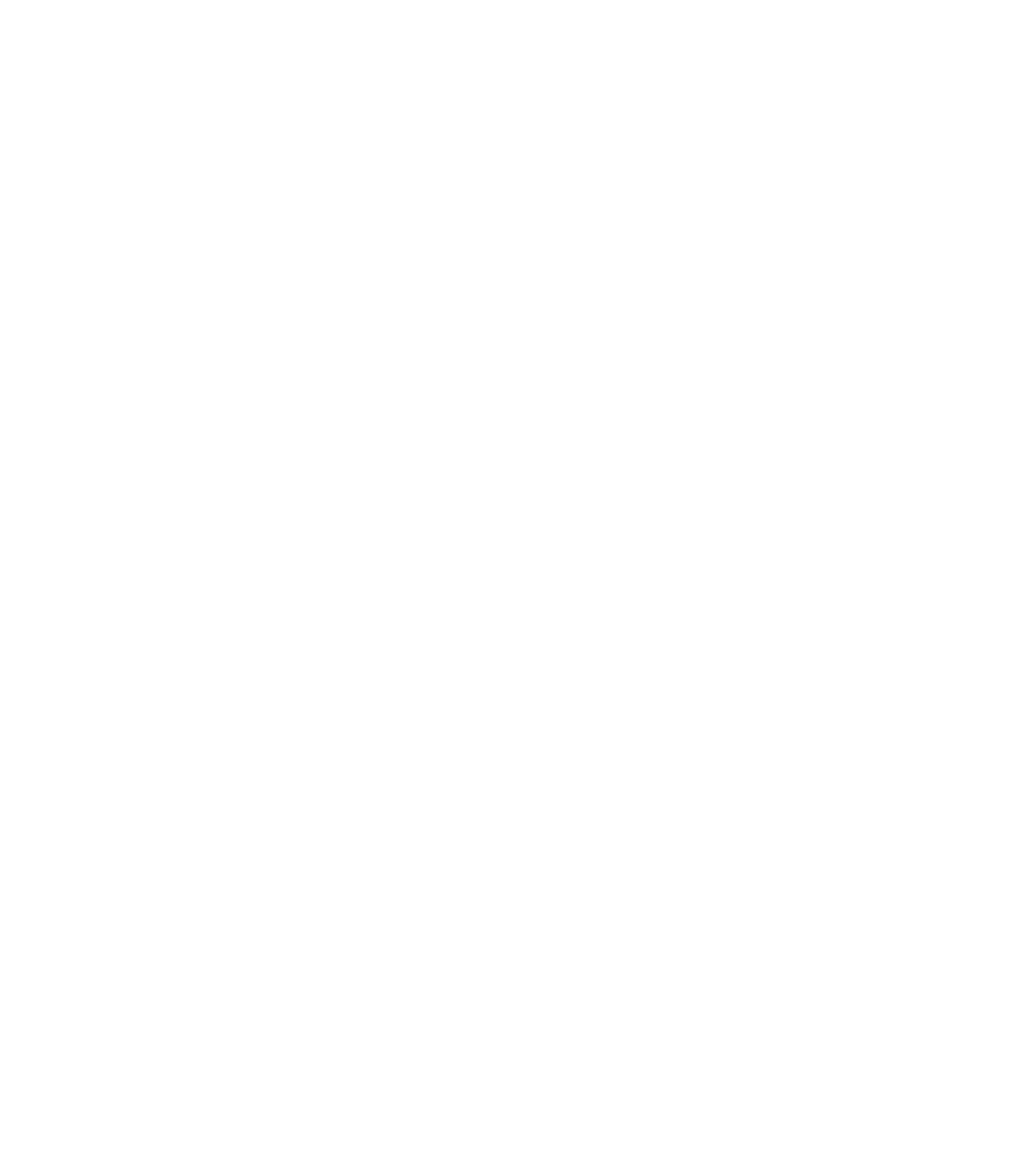
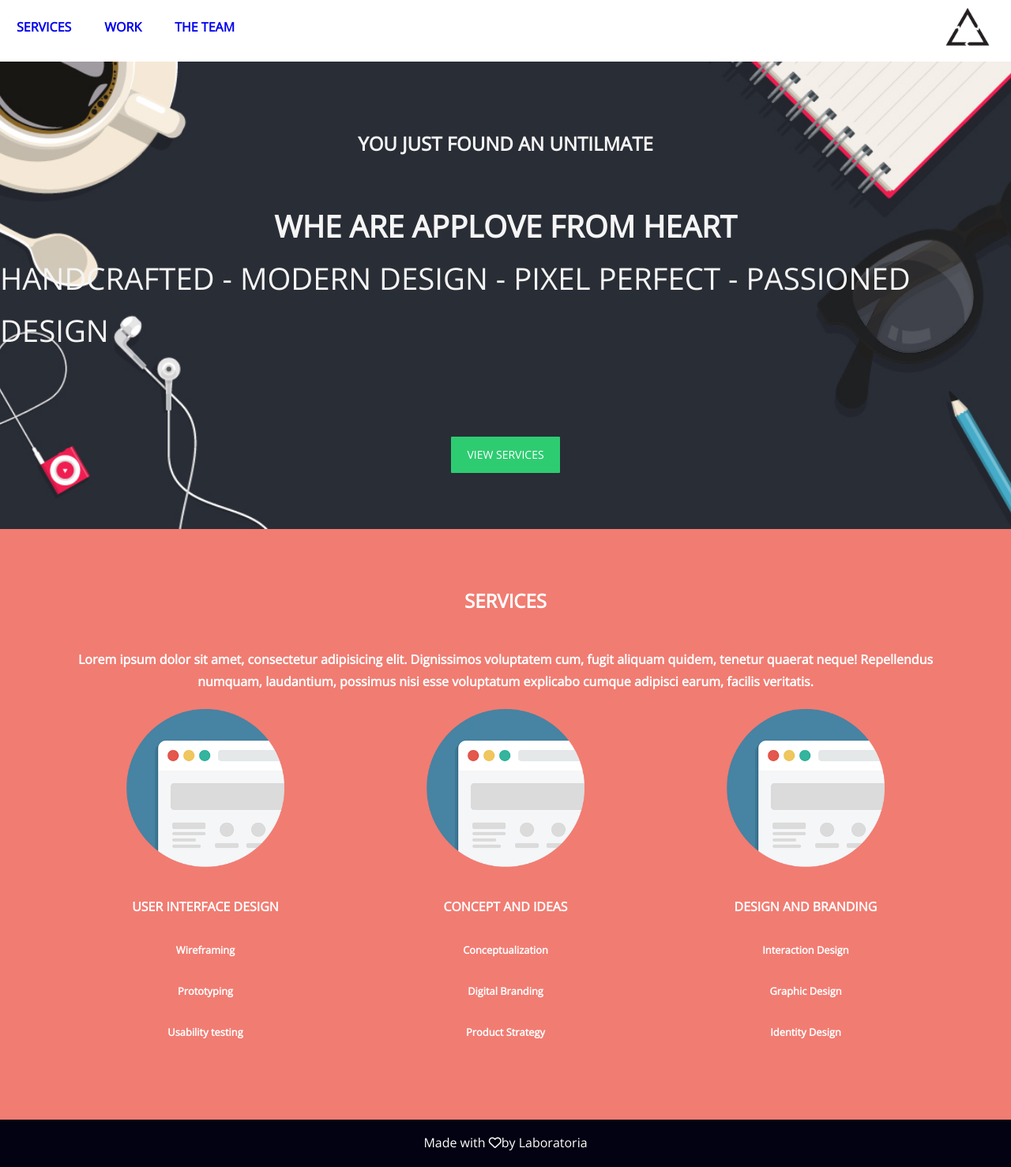
Before and after one commit to danrisc/app-love-flex, a plain HTML site: page index.html in a window 1280 px wide. Shown: the whole page at 79% size. Before the commit the page ends 800 px from the top, so only its background shows below. Drawn offline with nearby package versions, Linux system fonts and the light colour scheme.

Commit message:
ejercicio guiado flex

```diff
--- a/css/main.css
+++ b/css/main.css
@@ -4,4 +4,97 @@
   line-height: 1.71429;
   background-color: #fff;
   /* Enlaza la tipografia Open Sans */
+  font-family: 'Open Sans', sans-serif;
 }
+
+.link{
+  font-weight: 700;
+  padding: 21px;
+  display: inline-block;
+  text-decoration: none;
+  }
+
+ /*contenedor flexbox*/
+ .flex-container{
+ 	display:flex;
+ }
+ /*menu*/
+ .menu{
+ 	background-color: white;
+ 	position:fixed;
+ 	top:0;
+ 	left: 0;
+ 	width: 100%;
+ 	text-decoration: none;
+
+ }
+ .menu.flex-container{
+justify-content: flex-start;
+ }
+
+ .logo-container{
+ 	margin-left: auto;
+    margin-right: 20px;
+ }
+
+.flex-container.logo{
+	width:70px;
+	height: 70px;
+}
+
+#home{
+  height: 600px;
+  margin-top: 70px;
+
+  background-image: url(../assets/images/bg-home.jpg);
+  background-position: center;
+  background-repeat: no-repeat;
+  background-size: cover;
+  background-attachment: fixed;
+
+  justify-content: center;
+  align-items: center;
+  flex-direction: column;
+
+  color: whitesmoke;
+}
+
+.text-home{
+	font-size: 2.4em;
+}
+.btn-home{
+  background: #2Ecc71;
+  color:#fff;
+  padding:11px 20px;
+  border-radius:1px;
+  font-weight: 500;
+  text-transform: uppercase;
+  margin-top:63px;
+  display:inline-block;
+  font-size: 14px;
+  text-decoration: none;
+}
+/*services*/
+ #services{
+   background-color: #F17C72;
+   text-align: center;
+   color: #fff;
+   padding: 70px;
+}
+#services.flex-container{
+	justify-content: space-around;
+	flex-wrap: wrap;
+}
+
+.box-services{
+   font-size: 1.2em;
+   font-weight: bold;
+ }
+
+ footer{
+
+    background-color: #030212;
+    color: white;
+    justify-content: center;
+
+ }
--- a/index.html
+++ b/index.html
@@ -4,16 +4,77 @@
 	<meta charset="UTF-8">
 	<title>AppLove with Flexbox</title>
 	<!-- Importa fontAwesome -->
+	<script src="https://use.fontawesome.com/7873633050.js"></script>
 
 	<!-- Importa la fuente del proyecto (Open Sans de Google Fonts (https://fonts.google.com) -->
+	<link href="https://fonts.googleapis.com/css?family=Open+Sans" rel="stylesheet">
 
 	<!-- Enlaza tu CSS reutilizable aquí (common.css) -->
-
+	<link rel="stylesheet" href="css/common.css">
 	<!-- Enlaza tu CSS del proyecto aquí -->
+	<link rel="stylesheet" href="css/main.css">
 
 </head>
 <body>
+<header>
+		<nav class="menu flex-container">
+			<a href="#" class="text-uppercase link">Services</a>
+			<a href="#" class="text-uppercase link">Work</a>
+			<a href="#" class="text-uppercase link">The Team</a>
+			<div class="logo-container">
+			<img src="assets/images/logo-r.png" class="logo" alt="logo" width="70">
+		</div>
+	</header>
+	<section id="home" class="flex-container">
+	<h2>YOU JUST FOUND AN UNTILMATE</h2>
+	<h1 class="text-uppercase text-home mb-0">
+	whe are applove from heart
+	</h1>
+	<p class="text-uppercase text-home mt-0">
+	HANDCRAFTED - MODERN DESIGN - PIXEL PERFECT - PASSIONED DESIGN
+	</p>
+	<a href="#services" class="btn-home">View Services</a>
+	</section>
+
+	<section id="services" class="flex-container">
+  			<h2 class="text-uppercase text-services mt-0">
+ 				Services
+ 			</h2>
+ 			<h4>
+ 				Lorem ipsum dolor sit amet, consectetur adipisicing elit. Dignissimos voluptatem cum, fugit aliquam quidem, tenetur quaerat neque! Repellendus numquam, laudantium, possimus nisi esse voluptatum explicabo cumque adipisci earum, facilis veritatis.
+ 			</h4>
+ 			<div class="box-services">
+ 				<img src="assets/images/website.png" alt="website" width="200">
+ 				<h5 class="mb-0">USER INTERFACE DESIGN</h5>
+ 				<h6 class="m-0">Wireframing</h6>
+ 				<h6 class="m-0">Prototyping</h6>
+  				<h6 class="m-0">Usability testing</h6>
+  			</div>
+  			<div class="box-services">
+				<img src="assets/images/website.png" alt="website" width="200">
+  				<h5 class="mb-0">CONCEPT AND IDEAS</h5>
+  				<h6 class="m-0">Conceptualization</h6>
+  				<h6 class="m-0">Digital Branding</h6>
+  				<h6 class="m-0">Product Strategy</h6>
+  			</div>
+  			<div class="box-services">
+
+ 			<img src="assets/images/website.png" alt="website" width="200">
+  				<h5 class="mb-0">DESIGN AND BRANDING</h5>
+  				<h6 class="m-0">Interaction Design</h6>
+  				<h6 class="m-0">Graphic Design</h6>
+  				<h6 class="m-0">Identity Design</h6>
+  			</div>
+  		</div>
+  	</section>
+ 	<footer class="flex-container">
+ 	<p>Made with <i class="fa fa-heart-o" aria-hidden="true"> </i>by Laboratoria</p>
+
+ 	</footer>
+
 
 	<!-- Enlaza tu JS del proyecto aquí -->
+
+	<script type="text/javascript" src="js/app.js"></script>
 </body>
 </html>
```
